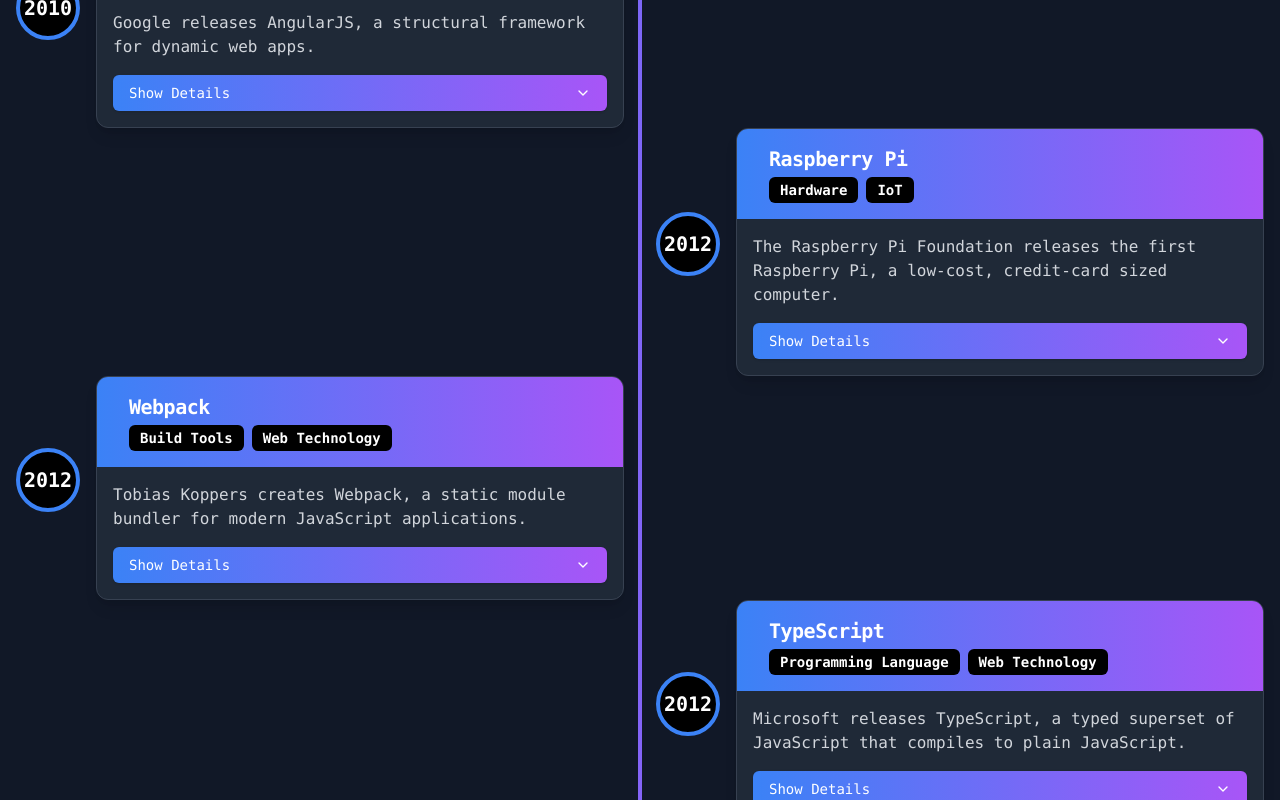
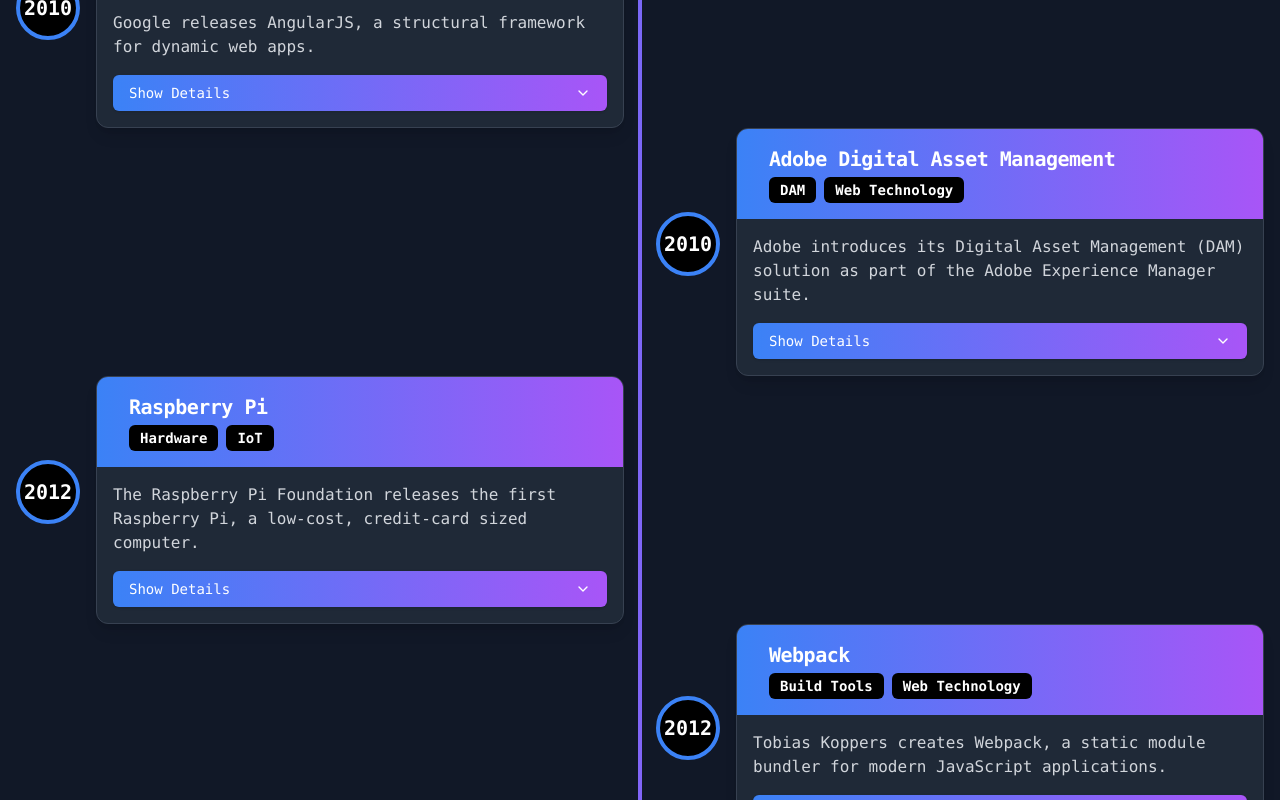
Before and after one commit to kduckets/buildingblocks, a Next.js app: page / in a window 1280 px wide. Shown: the part 7640-8440 px from the top of the page. Built offline with nearby package versions, Linux system fonts and the light colour scheme.

Commit message:
Update milestones.ts

```diff
--- a/data/milestones.ts
+++ b/data/milestones.ts
@@ -434,6 +434,26 @@
     impact:
       "Accelerated the shift towards composable architecture in enterprise content management, offering scalability and flexibility for digital experiences.",
   },
+  {
+    id: "adobe-dam",
+    year: 2010,
+    title: "Adobe Digital Asset Management",
+    description:
+      "Adobe introduces its Digital Asset Management (DAM) solution as part of the Adobe Experience Manager suite.",
+    categories: ["DAM", "Web Technology"],
+    impact:
+      "Provided enterprise-level digital asset management integrated with a broader digital experience platform, streamlining content operations for large organizations.",
+  },
+  {
+    id: "sitecore-content-hub",
+    year: 2018,
+    title: "Sitecore Content Hub",
+    description:
+      "Sitecore launches Content Hub, a comprehensive content management platform including DAM, CMP, and MRM capabilities.",
+    categories: ["DAM", "Web Technology"],
+    impact:
+      "Unified content operations and asset management, enabling organizations to manage, plan, create, and deliver content across multiple channels more efficiently.",
+  },
 ]
 
 export const buildingBlockCategories = Array.from(new Set(buildingBlockMilestones.flatMap((m) => m.categories))).sort()
@@ -449,7 +469,7 @@
   },
   {
     name: "Content Management",
-    categories: ["CMS", "DXP"],
+    categories: ["CMS", "DXP", "DAM"],
   },
   {
     name: "Data & Analytics",
```
